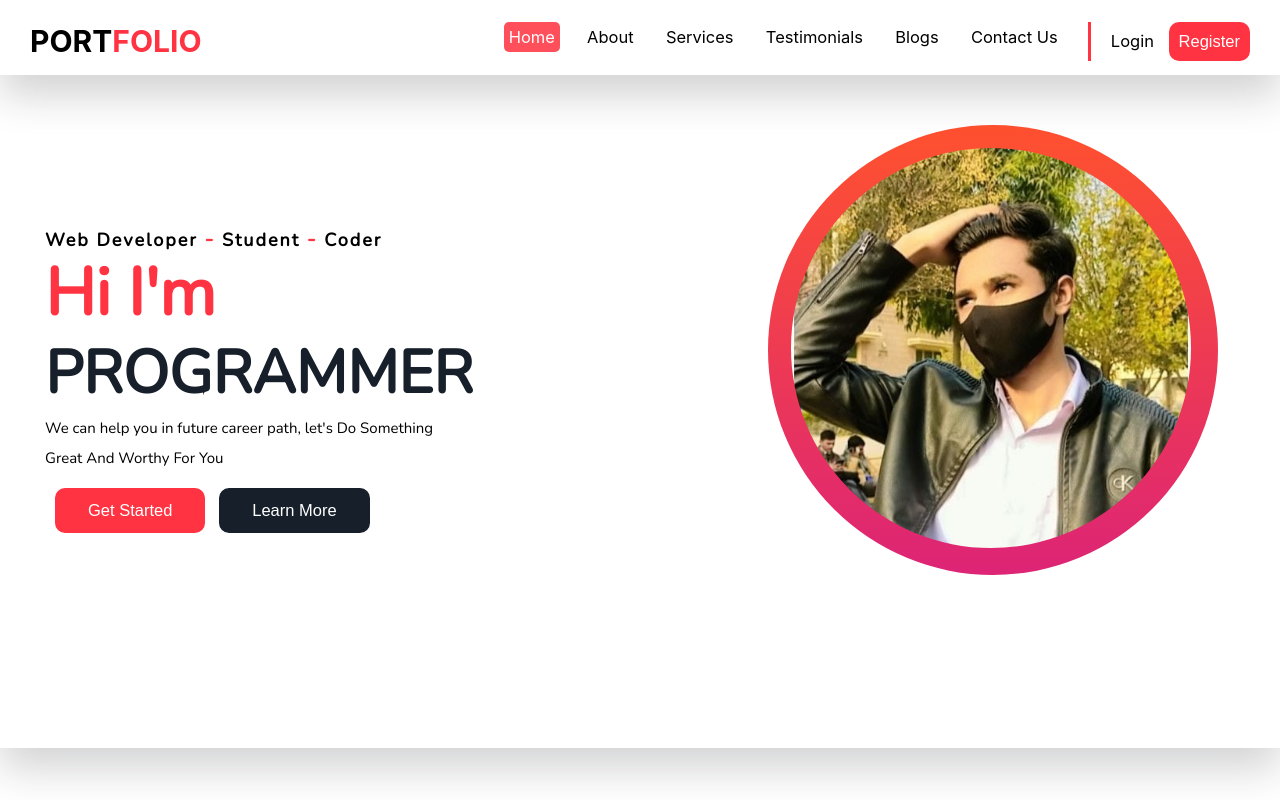
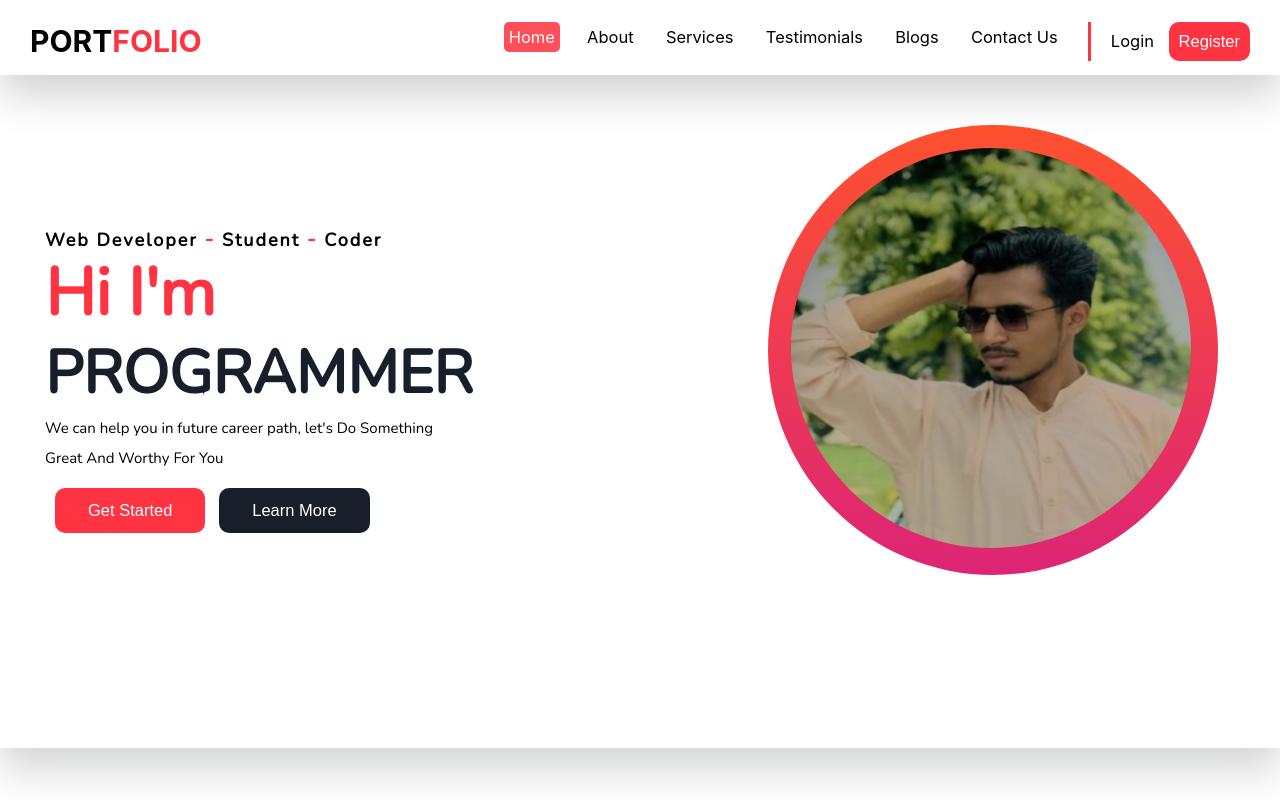
Before and after one commit to AwaisOem/portfolio-responsive, a plain HTML site: page index.html in a window 1280 px wide. Shown: the top 800 px of the page. Drawn offline with nearby package versions, Linux system fonts and the light colour scheme.

Commit message:
Update index.html

```diff
--- a/index.html
+++ b/index.html
@@ -60,7 +60,7 @@
                 </div>
             </span>
             <!-- background image lagani hai -->
-              <span class="home_img"><div class="img_control"><img src="./images/awais.jpg" id="pimg"></div></span>
+              <span class="home_img"><div class="img_control"><img src="./images/AWAIS 2.jpeg" id="pimg"></div></span>
         </div>
 
         <div class="about" id="abut">
```
